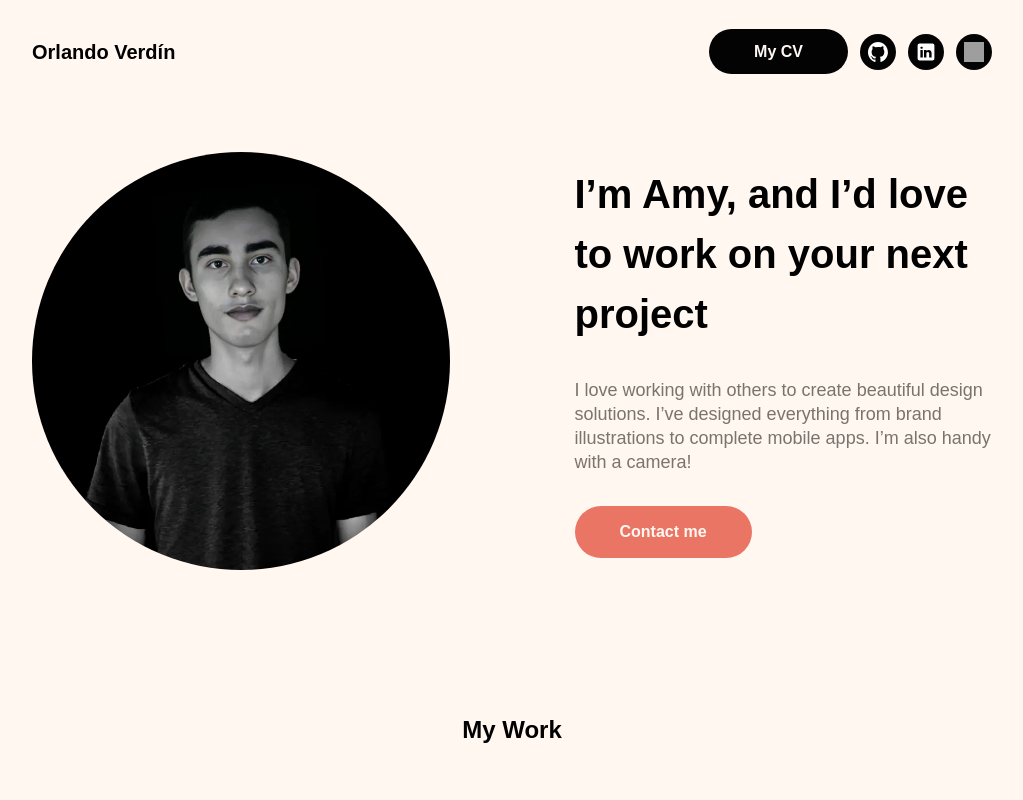
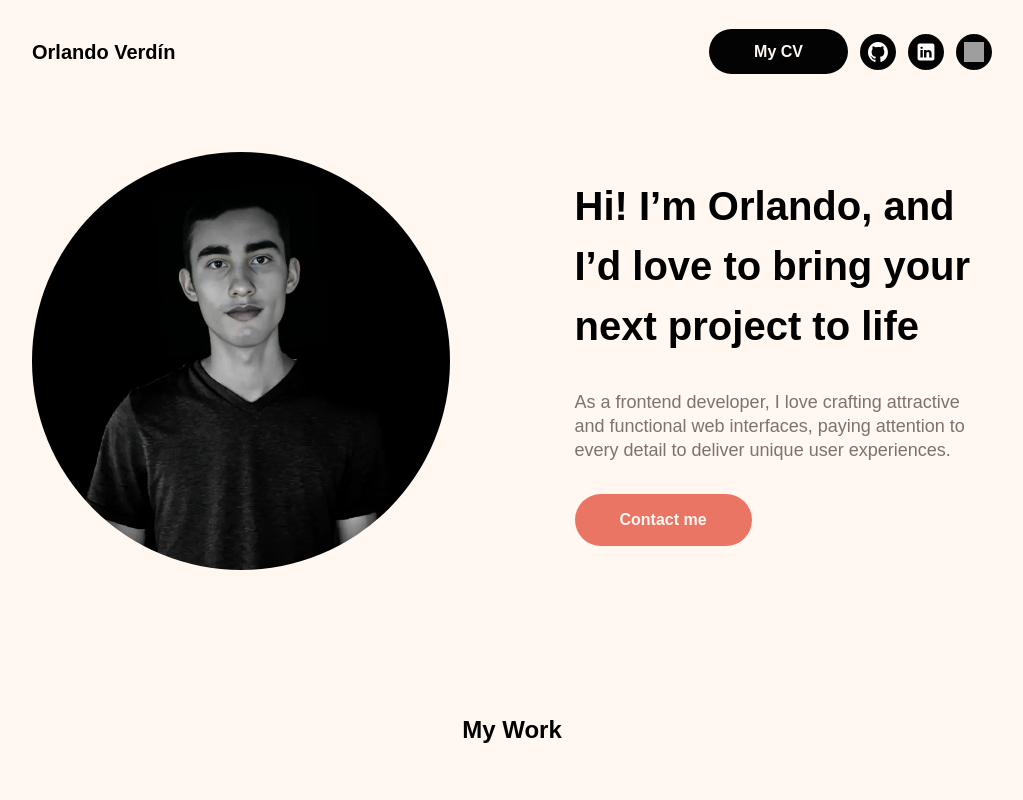
Before and after one commit to Orliland/Orliland, a React (Vite) app: page / in a window 1280 px wide. Shown: the top 800 px of the page, without its empty margins (128-1151 px from the left). Built offline with nearby package versions, Linux system fonts and the light colour scheme; grey boxes are pictures that could not be loaded.

Commit message:
update hero info to my own data

```diff
--- a/src/layout/Hero.jsx
+++ b/src/layout/Hero.jsx
@@ -11,12 +11,12 @@ const Hero = () => {
       </picture>
       <div className="flex flex-col items-center gap-6 text-center md:items-start md:text-left lg:gap-8">
         <h2 className="text-[26px] font-bold md:text-[32px] lg:text-[40px]">
-          I’m Amy, and I’d love to work on your next project
+          Hi! I’m Orlando, and I’d love to bring your next project to life
         </h2>
         <p className="text-base font-medium text-gray md:text-[18px] lg:mt-[2px]">
-          I love working with others to create beautiful design solutions. I’ve
-          designed everything from brand illustrations to complete mobile apps.
-          I’m also handy with a camera!
+          As a frontend developer, I love crafting attractive and functional web
+          interfaces, paying attention to every detail to deliver unique user
+          experiences.
         </p>
         <Button className="secondary" action="mailto:hello@orli.land">
           Contact me
```
